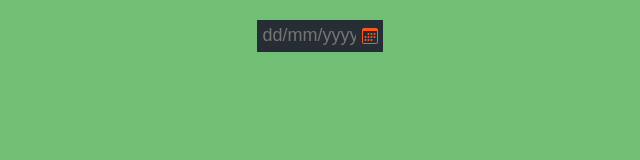
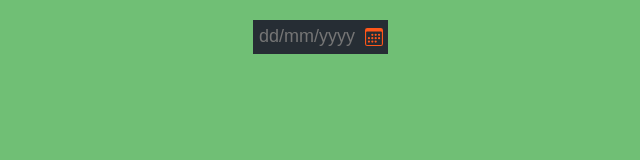
Before and after one commit to Andrenord282/stohelitskii-date-picker, a React app: page / in a window 1280 px wide. Shown: the top 160 px of the page, without its empty margins (320-960 px from the left). Built offline with nearby package versions, Linux system fonts and the light colour scheme.

Commit message:
style: styled DateInput styles

```diff
--- a/src/App.scss
+++ b/src/App.scss
@@ -1,6 +1,7 @@
 * {
     padding: 0;
     margin: 0;
+    border: 0;
     box-sizing: border-box;
 }
 
--- a/src/widgets/DatePicker/components/DateInput/styles/DateInput.scss
+++ b/src/widgets/DatePicker/components/DateInput/styles/DateInput.scss
@@ -3,16 +3,13 @@
 }
 
 .date-input__input {
-    width: 7em;
+    width: 7.5em;
     font-size: var(--date-picker-text-m-size);
     color: var(--date-picker-primary-color);
     padding: 0.3em 1.5em 0.3em 0.3em;
-    border: none;
+    border: 1px solid transparent;
     background-color: var(--date-picker-secondary-bg-color);
-
-    &::placeholder {
-        // font-size: var(--date-picker-text-m-size);
-    }
+    transition: all 0.2s linear;
 
     &:focus {
         outline: 1px solid var(--date-picker-secondary-color);
@@ -20,8 +17,9 @@
 }
 
 .date-input__toggle-btn {
+    cursor: pointer;
     display: flex;
-    align-items: center;
+    align-items: stretch;
     justify-content: center;
     position: absolute;
     top: 50%;
@@ -29,11 +27,11 @@
     transform: translateY(-50%);
     z-index: 2;
     color: var(--date-picker-primary-color);
-    font-size: var(--date-picker-primary-text-size);
-    cursor: pointer;
+    font-size: var(--date-picker-text-m-size);
     background-color: transparent;
-    border: none;
     border-radius: 2px;
+    background-color: var(--date-picker-secondary-bg-color);
+    transition: all 0.2s linear;
 
     &:focus {
         outline: 1px solid var(--date-picker-secondary-color);
@@ -41,6 +39,7 @@
 }
 
 .date-input__toggle-btn-icon {
+    display: block;
     width: 100%;
     height: 100%;
 }
--- a/src/widgets/DatePicker/styles/DatePickerVar.scss
+++ b/src/widgets/DatePicker/styles/DatePickerVar.scss
@@ -1,9 +1,9 @@
 .date-picker {
-    --date-picker-text-xl-size: 22px;
-    --date-picker-text-l-size: 20px;
-    --date-picker-text-m-size: 18px;
-    --date-picker-text-s-size: 16px;
-    --date-picker-text-xs-size: 1.125em;
+    --date-picker-text-xl-size: 1.375em;
+    --date-picker-text-l-size: 1.25em;
+    --date-picker-text-m-size: 1.125em;
+    --date-picker-text-s-size: 1em;
+    --date-picker-text-xs-size: 0.875em;
 }
 
 .date-picker_dark {
```
